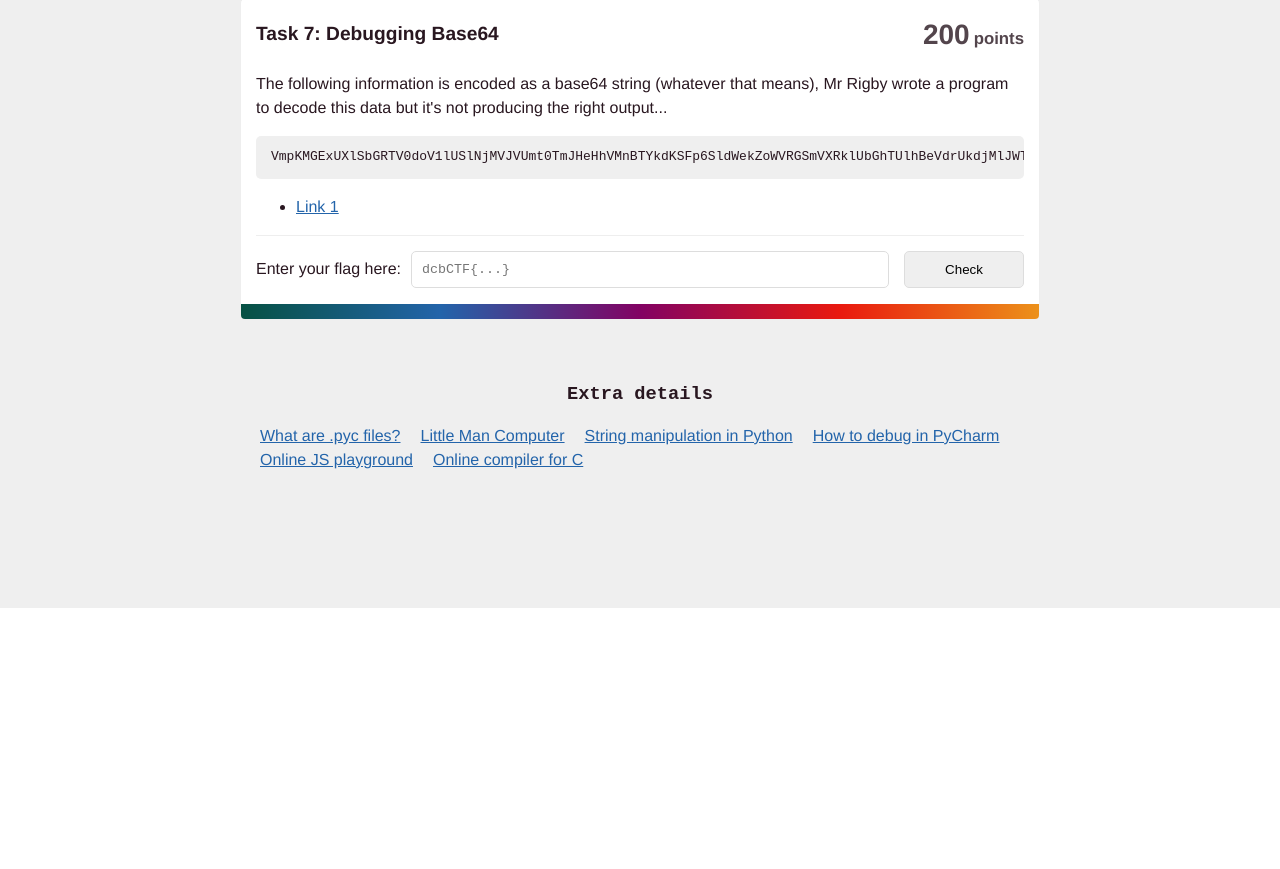
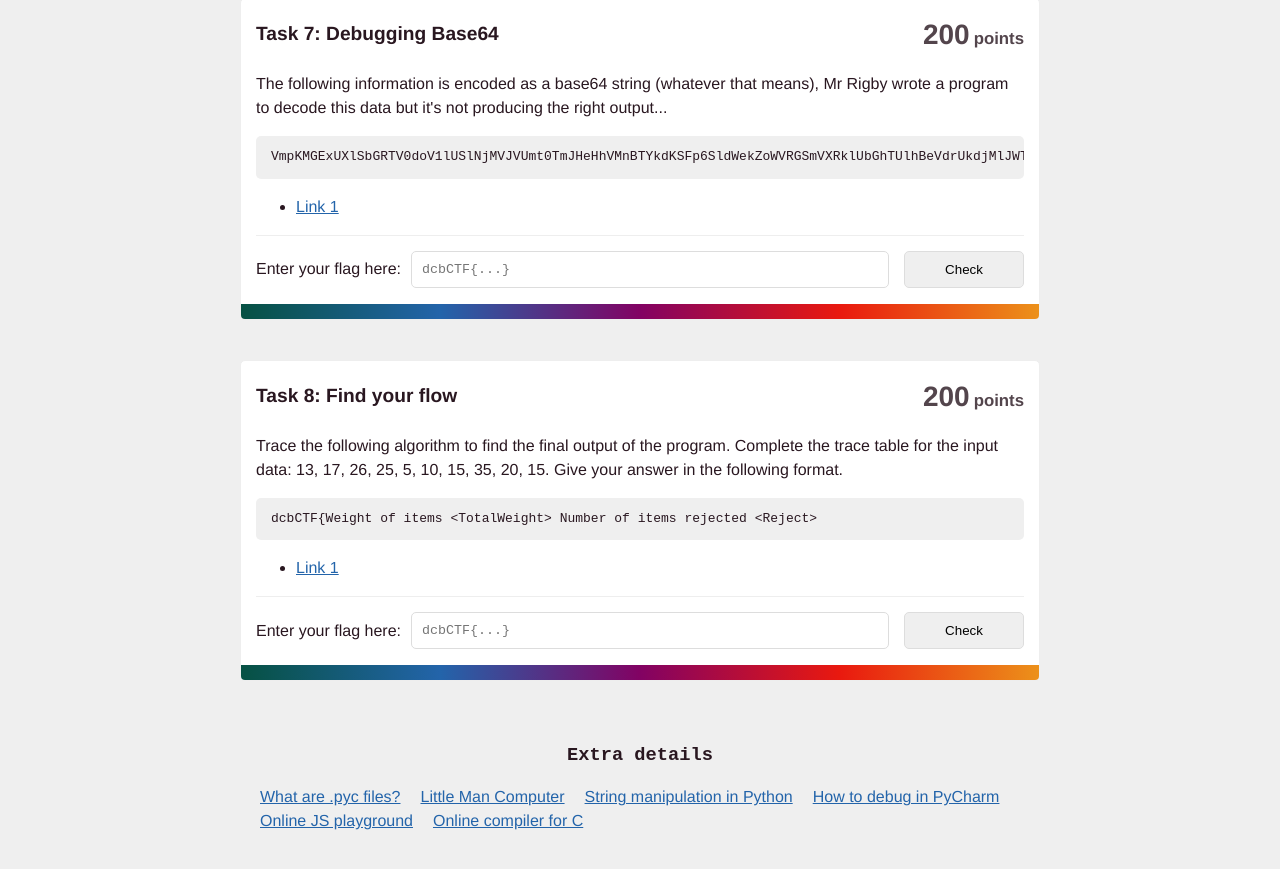
Before and after one commit to dulwichbeijing/igcse-mini-ctf-4, a Vue app: page / in a window 1280 px wide. Shown: the part 2441-3310 px from the top of the page. Before the commit the page ends 3049 px from the top, so only its background shows below. Built offline with nearby package versions, Linux system fonts and the light colour scheme.

Commit message:
Added flowchart challenge

```diff
--- a/src/store.js
+++ b/src/store.js
@@ -73,6 +73,14 @@ export default new Vuex.Store({
         files: ["https://raw.githubusercontent.com/dulwichbeijing/igcse-mini-ctf-4/main/public/task-files/debug_me.py"],
         md5: "85b9d1028d3f8ff910d9f9e85afb3e29", // done
         solved: false
+      },
+      {
+        name: "Find your flow",
+        points: 200,
+        detail: "Trace the following algorithm to find the final output of the program. Complete the trace table for the input data: 13, 17, 26, 25, 5, 10, 15, 35, 20, 15. Give your answer in the following format.",
+        monospace: "dcbCTF{Weight of items <TotalWeight> Number of items rejected <Reject>",
+        files: ["https://raw.githubusercontent.com/dulwichbeijing/igcse-mini-ctf-4/main/public/task-files/flow.png"],
+        md5: "ef1ad7e2d431cc765d436532d50dfccf"
       }
     ]
   },
```
Also changed, not shown: public/task-files/flow.png (added).
